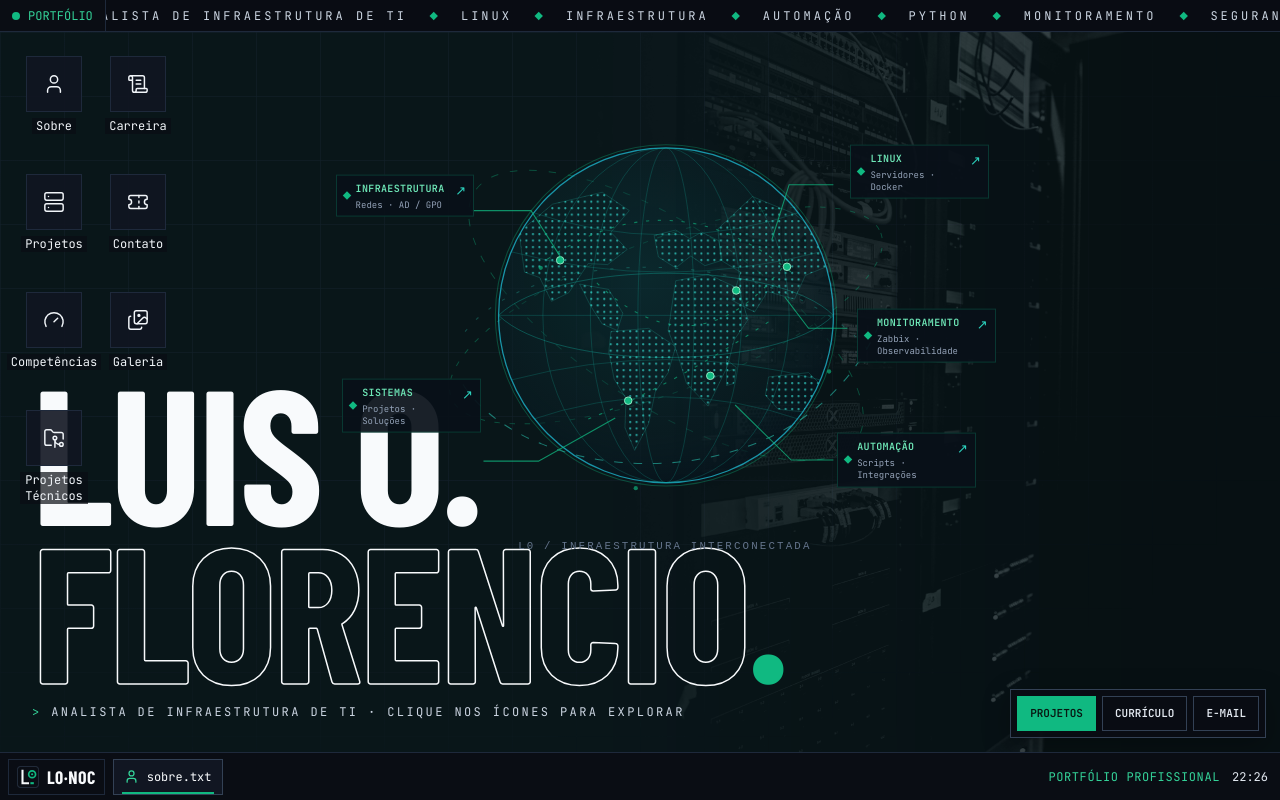
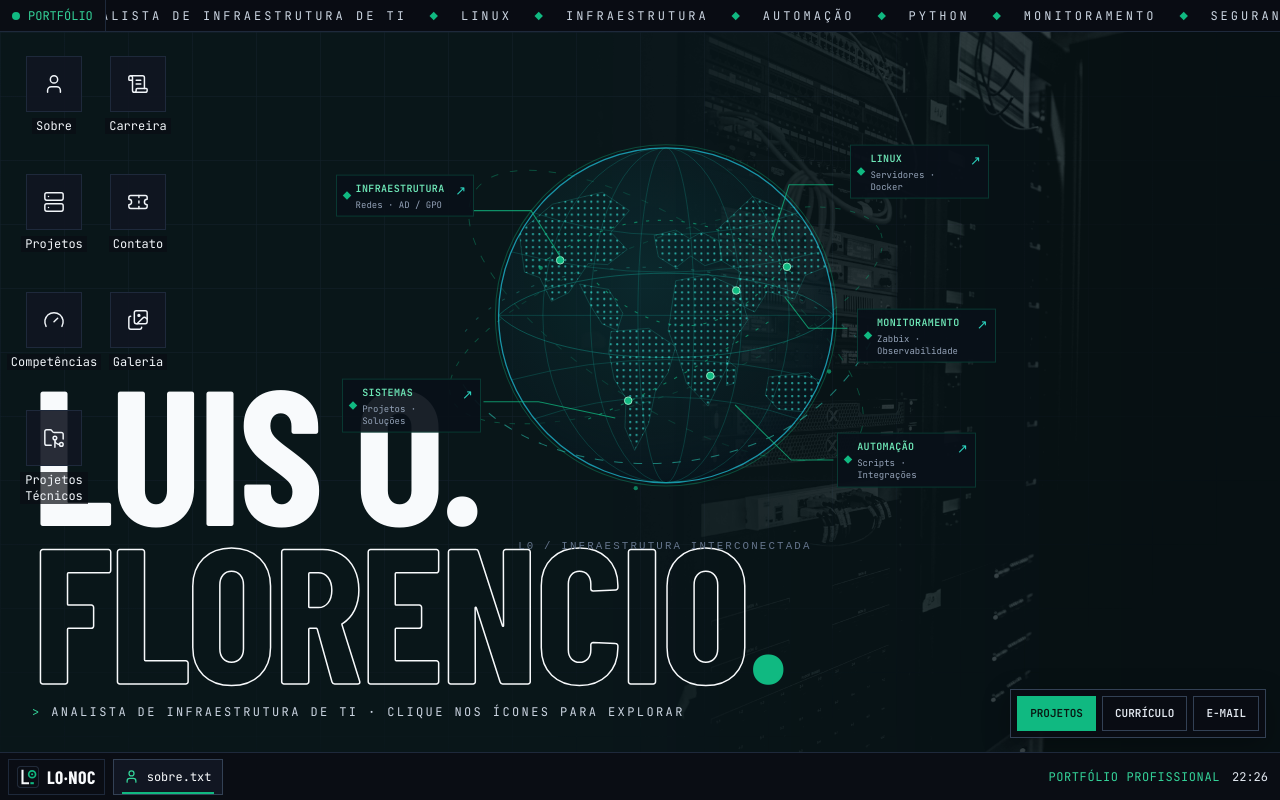
Before and after one commit to lteodoro780/lteodoro780.github.io, a React (Create React App) app in the folder frontend/: page / in a window 1280 px wide. Built offline with nearby package versions, Linux system fonts and the light colour scheme; a web font is replaced by a local one.

Commit message:
style(globo): alinhar conector do cartao Sistemas apos reposicionamento

```diff
--- a/frontend/src/components/noc/GloboDigital.jsx
+++ b/frontend/src/components/noc/GloboDigital.jsx
@@ -80,7 +80,7 @@ const GlobeArt = memo(() => (
       <path d="M455 101L414 101 398 152"/>
       <path d="M468 234L432 234 410 205"/>
       <path d="M455 356L416 356 364 305"/>
-      <path d="M131 357L182 357 253 317"/>
+      <path d="M131 302L182 302 253 317"/>
     </g>
     <text x="299" y="438" fontSize="10" fontFamily="monospace" fill="#64748b" textAnchor="middle" letterSpacing="2">
       L0 / INFRAESTRUTURA INTERCONECTADA
```
